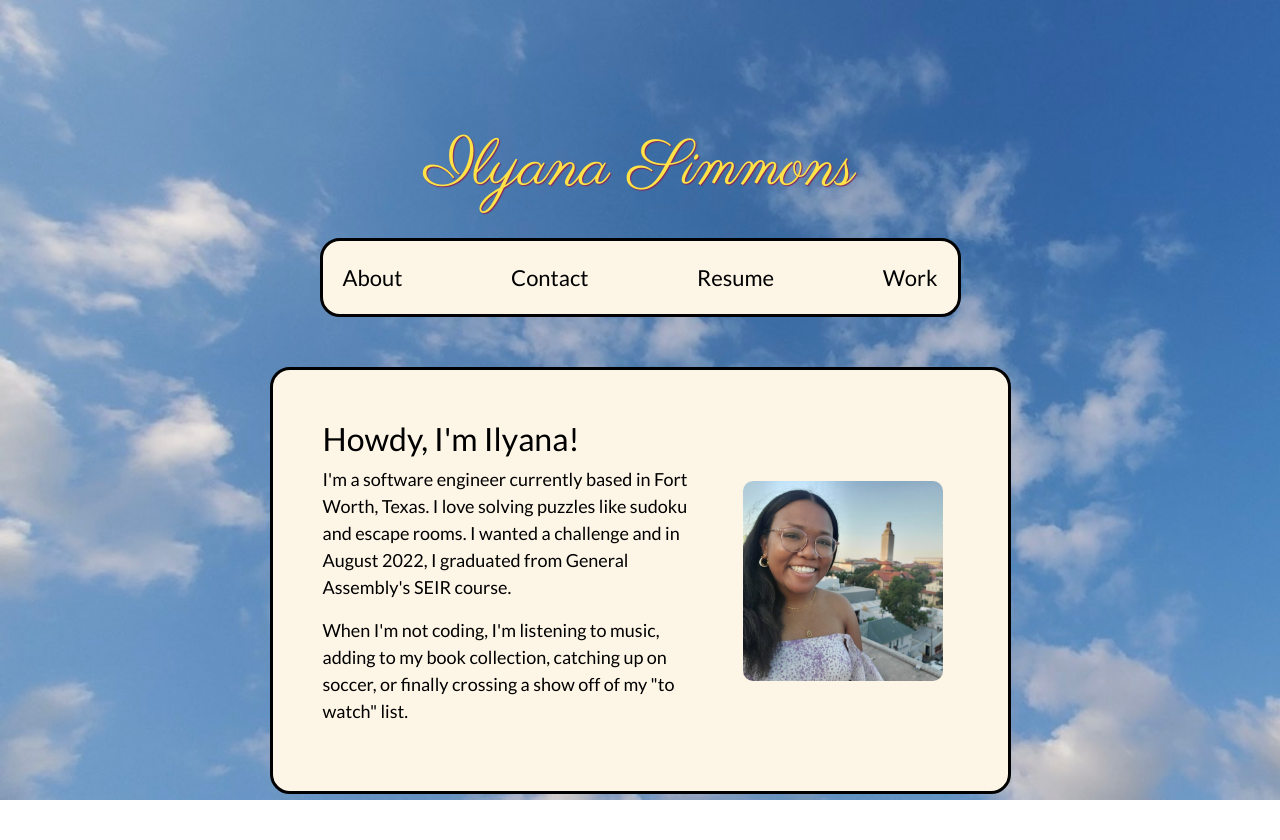
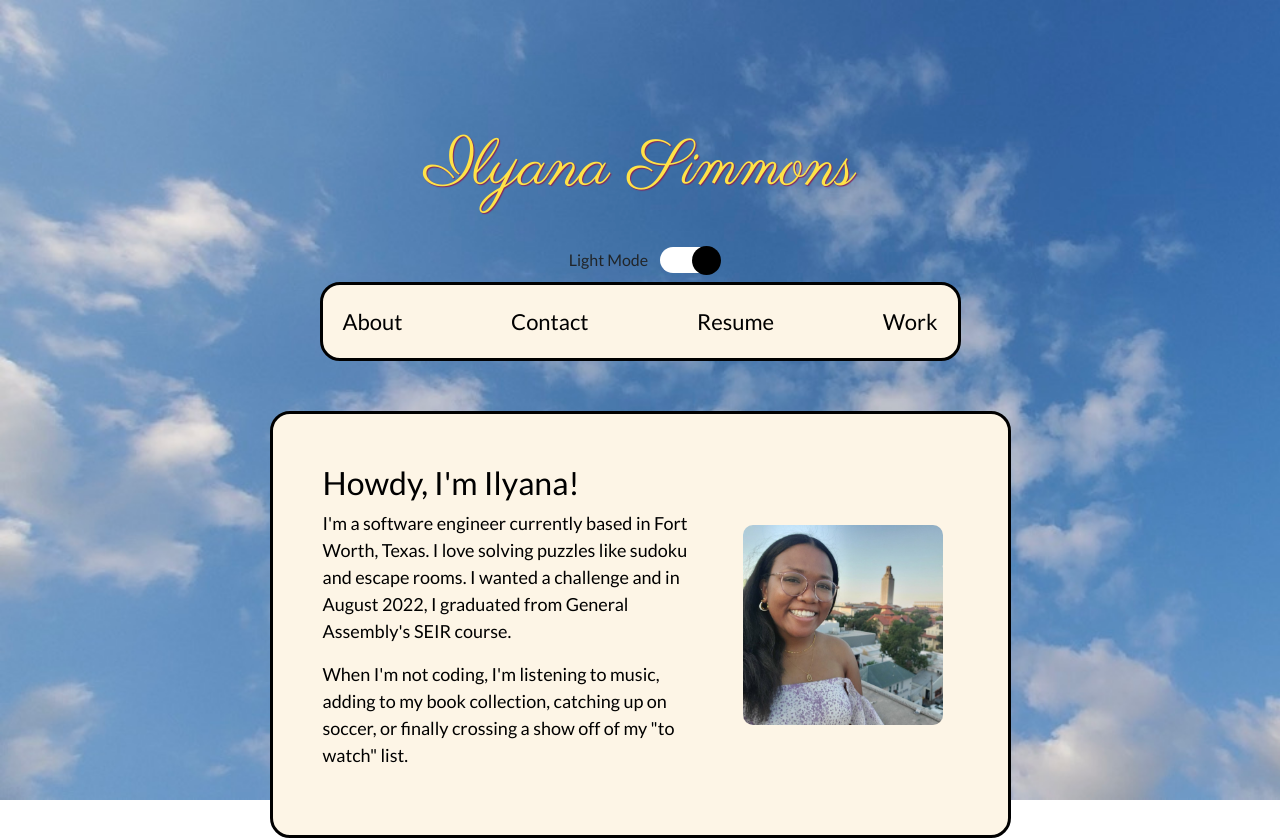
Before and after one commit to ilsyim/react-portfolio-front-end, a React (Create React App) app: page / in a window 1280 px wide. Shown: the top 840 px of the page. Built offline with nearby package versions, Linux system fonts and the light colour scheme.

Commit message:
move L/D switch

```diff
--- a/src/App.jsx
+++ b/src/App.jsx
@@ -13,15 +13,7 @@ const App = () => {
 
   return (
     <>
-      <ThemeContext.Provider value={{theme, toggleTheme}}>
-        <div className="App" id={theme}>
-          <Landing />
-          <div className="switch">
-            <label>{theme === "light" ? "Light Mode" : "Dark Mode"}</label>
-            <ReactSwitch onChange={toggleTheme} checked={theme === "light"} onColor="#fff" onHandleColor="#000" offHandleColor="#fff" offColor="#000" width={60} height={26} handleDiameter={29} uncheckedIcon={false} checkedIcon={false}/>
-          </div>
-        </div>
-      </ThemeContext.Provider>
+      <Landing ReactSwitch={ReactSwitch} ThemeContext={ThemeContext} createContext={createContext} useState={useState}/>
     </>
   )
 }
--- a/src/pages/Landing/Landing.jsx
+++ b/src/pages/Landing/Landing.jsx
@@ -1,13 +1,29 @@
 import Portfolio from '../Portfolio/Portfolio'
 
 
-const Landing = ({ user }) => {
+const Landing = ({ user, ReactSwitch, ThemeContext, createContext, useState }) => {
+
+  const [theme, setTheme] = useState('light')
+  const toggleTheme = () => {
+    setTheme((current) => (current === 'light' ? 'dark' : 'light'))
+  }
 
   return (
-      <main className="container">
-        <h1>Ilyana Simmons</h1>
+
+    <ThemeContext.Provider value={{theme, toggleTheme}}>
+      <div className="App" id={theme}>
+        <main className="container">
+          <h1>Ilyana Simmons</h1>
+          <div className="switch">
+            <label>{theme === "light" ? "Light Mode" : "Dark Mode"}</label>
+              <ReactSwitch onChange={toggleTheme} checked={theme === "light"} onColor="#fff" onHandleColor="#000" offHandleColor="#fff" offColor="#000" width={60} height={26} handleDiameter={29} uncheckedIcon={false} checkedIcon={false}/>
+          </div>
           <Portfolio/>
-      </main>
+        </main>
+
+      </div>
+    </ThemeContext.Provider>
+
 
   )
 }
```
